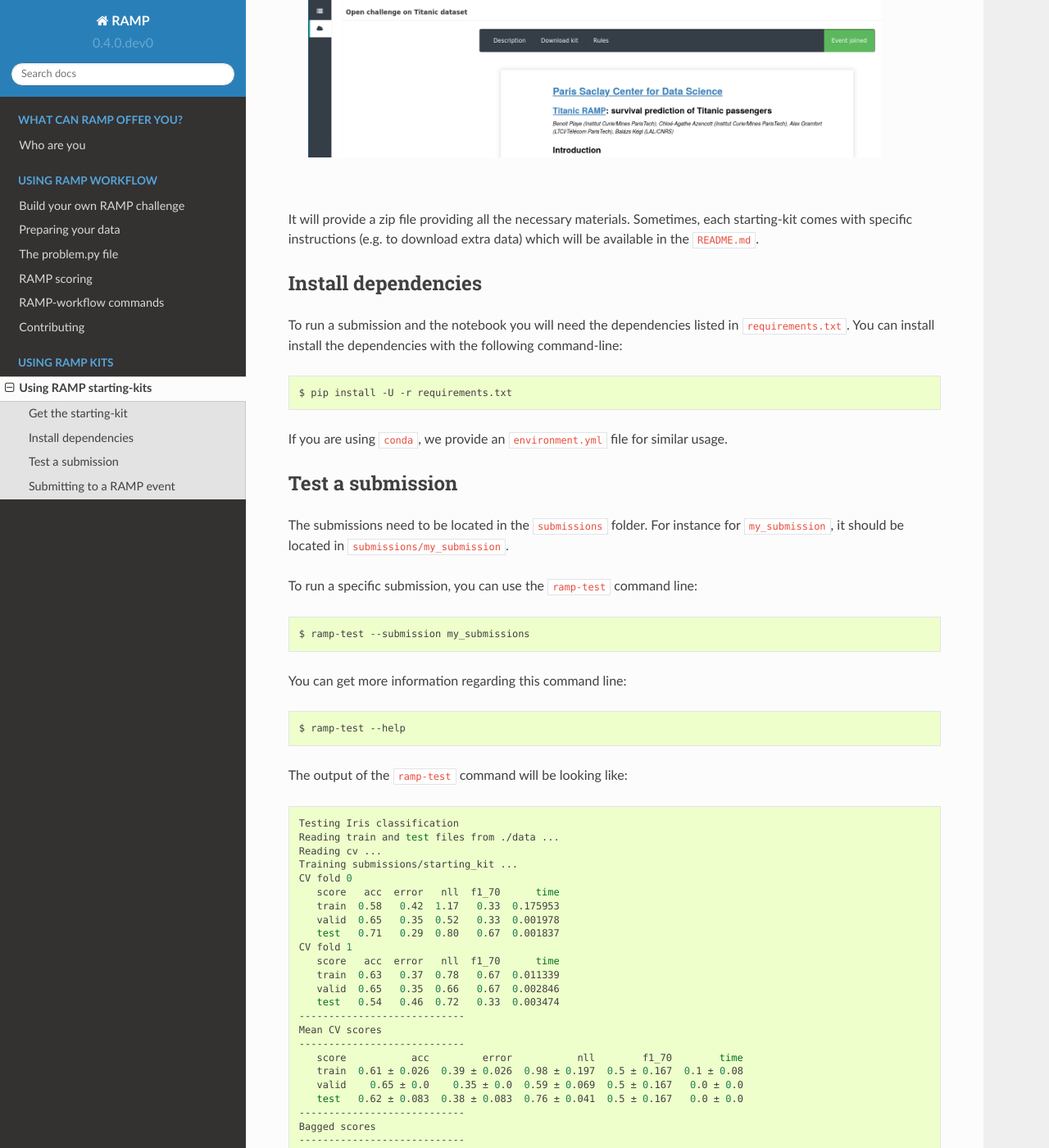
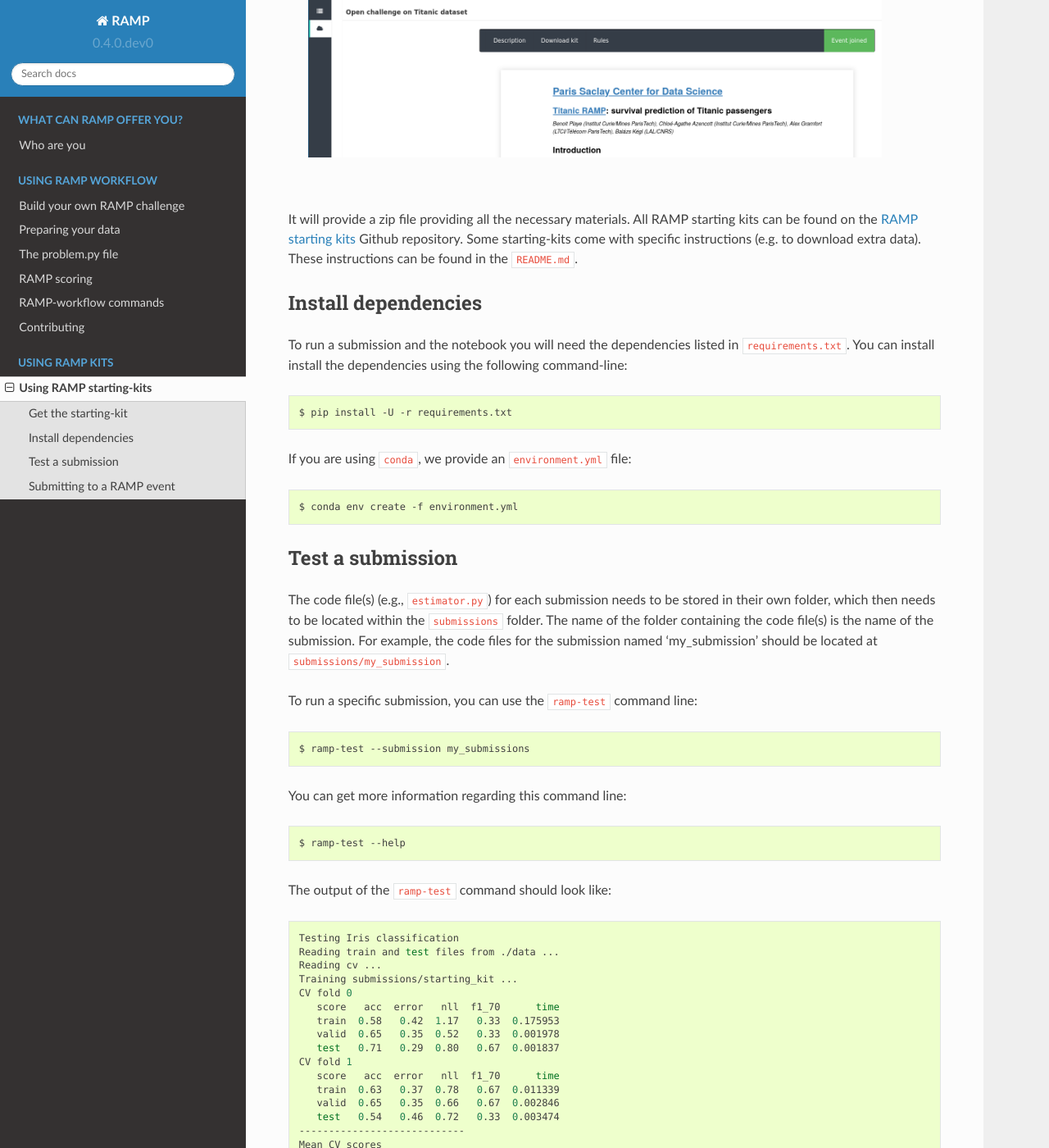
Before and after one commit to paris-saclay-cds/ramp-workflow, a Sphinx documentation site: the page built from doc/using_kits.rst, in a window 1280 px wide and 1400 px high, scrolled down 335 px. Shown: the whole window at 82% size. Built offline with Sphinx 7.4.7 and the Read the Docs theme 2.0.0, drawn with Linux system fonts in a browser that asks for light colours; formulas are drawn with MathJax 3; the version number is read from the project's files by our own code; some of the changed text lies outside the part shown.

Commit message:
DOC update using_kits.rst (#231)
* update using kits

* add suggestions

```diff
--- a/doc/using_kits.rst
+++ b/doc/using_kits.rst
@@ -14,29 +14,38 @@
 
    |
 
-It will provide a zip file providing all the necessary materials. Sometimes,
-each starting-kit comes with specific instructions (e.g. to download extra
-data) which will be available in the `README.md`.
+It will provide a zip file providing all the necessary materials. All RAMP
+starting kits can be found on the `RAMP starting kits
+<https://github.com/ramp-kits>`_ Github repository. Some starting-kits come
+with specific instructions (e.g. to download extra data). These instructions
+can be found in the `README.md`.
 
 Install dependencies
 ====================
 
 To run a submission and the notebook you will need the dependencies listed
-in `requirements.txt`. You can install install the dependencies with the
+in `requirements.txt`. You can install install the dependencies using the
 following command-line:
 
 .. code-block:: bash
 
    $ pip install -U -r requirements.txt
 
-If you are using `conda`, we provide an `environment.yml` file for similar
-usage.
+If you are using `conda`, we provide an `environment.yml` file:
+
+.. code-block:: bash
+
+   $ conda env create -f environment.yml
+
 
 Test a submission
 =================
 
-The submissions need to be located in the `submissions` folder. For instance
-for `my_submission`, it should be located in `submissions/my_submission`.
+The code file(s) (e.g., `estimator.py`) for each submission needs to be stored
+in their own folder, which then needs to be located within the `submissions`
+folder. The name of the folder containing the code file(s) is the name of
+the submission. For example, the code files for the submission named
+'my_submission' should be located at `submissions/my_submission`.
 
 To run a specific submission, you can use the `ramp-test` command line:
 
@@ -50,7 +59,7 @@
 
    $ ramp-test --help
 
-The output of the `ramp-test` command will be looking like:
+The output of the `ramp-test` command should look like:
 
 .. code-block:: bash
 
@@ -88,6 +97,9 @@
 example solution. There will also be at least one example submission in
 `submissions/`, which show you which files are required for each submission,
 how they need to be named and how each file should be structured.
+
+It is important to check that your submission works locally, using
+``ramp-test``, before you submit your solution to `RAMP studio`_.
 
 Submitting to a RAMP event
 ==========================
@@ -143,9 +155,19 @@
 
    |
 
-   You need to enter a submission name without any spaces containing between
-   4 and 20 characters. When ready, click on "Submit now".
-   Shortly, your submission will be send to training and you will be able to
-   see the processing status in the different leaderboard.
+   You need to enter a submission name, without any spaces, containing between
+   4 and 20 characters. When ready, click on "Submit now". Ensure each
+   submission has a unique name.
+   Shortly afterward, your submission will be sent for training and you will be
+   able to see the status of your submission in "My submissions". When your
+   submission is waiting in the queue to be trained, it will appear in the
+   table "New submissions". Once trained it will either appear in "Trained
+   submissions" (if it trained sucessfully) or in "Failed submissions". If your
+   submission failed, you can click on the error to see part of the trace.
+
+   .. image:: images/ramp_my_submissions.png
+    :width: 800
+
+   |
 
 .. _RAMP studio: https://www.ramp.studio
```
Also changed, not shown: doc/images/ramp_my_submissions.png (added).
